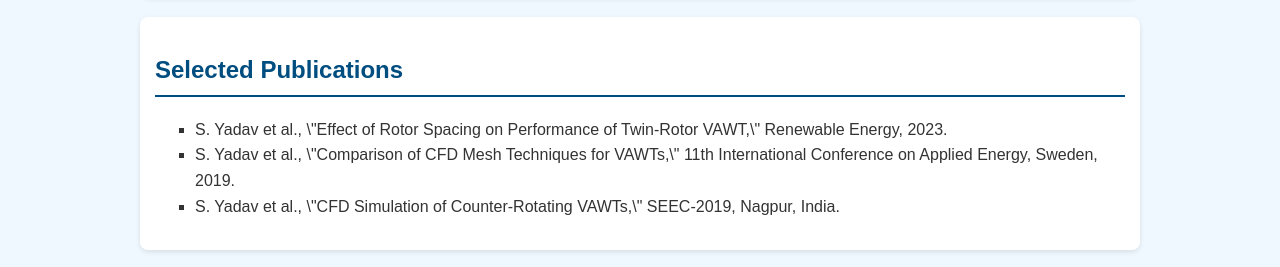
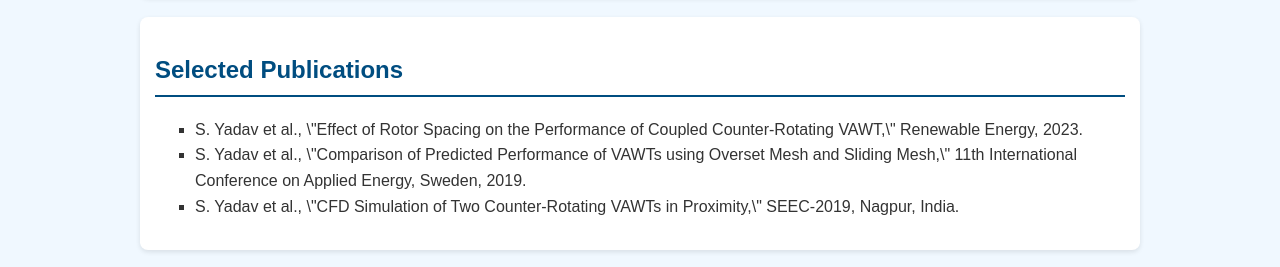
Before and after one commit to sandycfd/syadav.github.io, a plain HTML site: page index.html in a window 1280 px wide. Shown: the part 1535-1802 px from the top of the page. Drawn offline with Linux system fonts and the light colour scheme.

Commit message:
index.html
publication Correction

```diff
--- a/index.html
+++ b/index.html
@@ -138,9 +138,9 @@
 <section id="publications">
   <h2>Selected Publications</h2>
   <ul>
-    <li>S. Yadav et al., \"Effect of Rotor Spacing on Performance of Twin-Rotor VAWT,\" Renewable Energy, 2023.</li>
-    <li>S. Yadav et al., \"Comparison of CFD Mesh Techniques for VAWTs,\" 11th International Conference on Applied Energy, Sweden, 2019.</li>
-    <li>S. Yadav et al., \"CFD Simulation of Counter-Rotating VAWTs,\" SEEC-2019, Nagpur, India.</li>
+    <li>S. Yadav et al., \"Effect of Rotor Spacing on the Performance of Coupled Counter-Rotating VAWT,\" Renewable Energy, 2023.</li>
+    <li>S. Yadav et al., \"Comparison of Predicted Performance of VAWTs using Overset Mesh and Sliding Mesh,\" 11th International Conference on Applied Energy, Sweden, 2019.</li>
+    <li>S. Yadav et al., \"CFD Simulation of Two Counter-Rotating VAWTs in Proximity,\" SEEC-2019, Nagpur, India.</li>
   </ul>
 </section>
 
```
